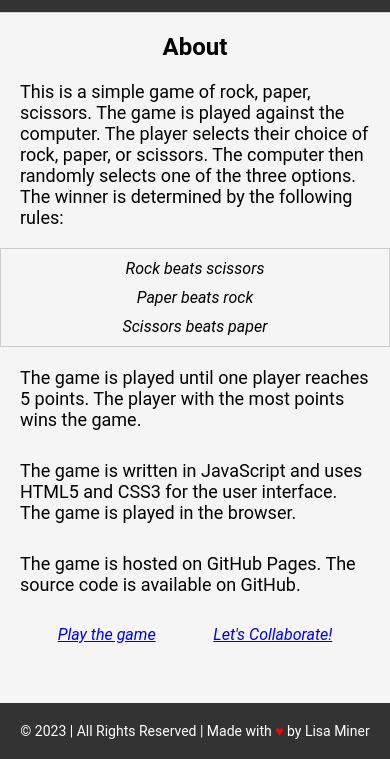
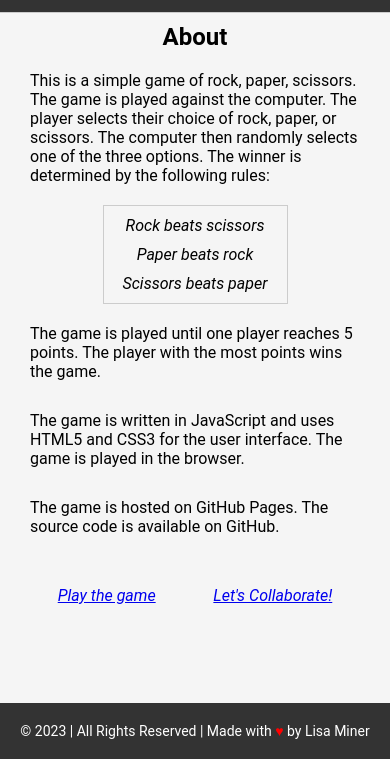
Before and after one commit to midnightmoet/Rock_Paper_Scissors_2.0, a plain HTML site: page about.html in a window 390 px wide. Shown: the part 85-844 px from the top of the page. Drawn offline with Linux system fonts and the light colour scheme.

Commit message:
fixing some sizing flaws

```diff
--- a/style.css
+++ b/style.css
@@ -105,7 +105,9 @@ footer p a:hover {
 /* ABOUT PAGE SPECIFIC */
 
 .about-container {
-    margin-top: 20px;
+    width: 50%;
+    margin: 0 auto;
+    padding: 10px;
 }
 
 .about-container h2 {
@@ -144,3 +146,20 @@ footer p a:hover {
 .about-links a:hover {
     color: green;
 }
+
+@media screen and (max-width: 768px) {
+    .about-container {
+        width: 100%;
+        margin: 0 auto;
+    }
+
+    .about-container p {
+        font-size: 16px;
+    }
+
+    .about-container ul {
+        font-size: 16px;
+        width: 50%;
+        margin: 0 auto;
+    }
+}
```
